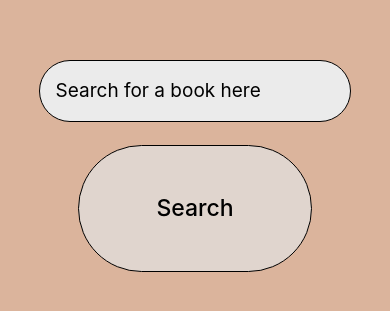
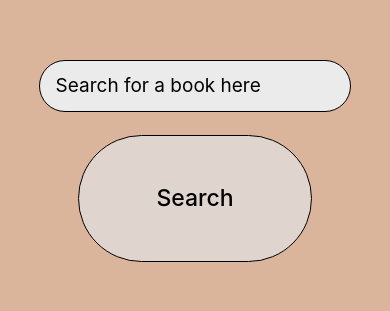
Before and after one commit to fahim-tazz/Sub-5-Second-Attention-Span-Gang, a React Native app: screen /Search in a window 390 px wide. Shown: the part 135-446 px from the top of the page. Built offline with nearby package versions, Linux system fonts and the light colour scheme.

Commit message:
Added Statefulness to Search.

```diff
--- a/pages/SearchPage.js
+++ b/pages/SearchPage.js
@@ -1,15 +1,25 @@
-import React from "react";
+import React, {useState} from "react";
 import {View, Text, StyleSheet, TextInput, useWindowDimensions} from "react-native";
 import {LargeButton} from "../components/LargeButton";
 
 const SearchPage = () => {
     // const styles = makestyle(useWindowDimensions().fontScale)
+    const [searchTerm, setSearchTerm] = useState();
+
+    const searchHandler = (query) => {
+        setSearchTerm(query);
+    }
     return (
         <View style = {styles.mainContainer}>
             <TextInput  style = {[styles.searchBar, styles.inputText]}
                         placeholder = {"Search for a book here"}
+                        onChangeText = {searchHandler}
             />
-            <LargeButton buttonName = {"Search"} onPress = {() => console.log("Searched")}/>
+            <LargeButton
+                        buttonName = {"Search"}
+                        onPress = {() => console.log(searchTerm)} //Pass to Google Books API
+                        style = {styles.searchButton}
+                    />
         </View>
     )
 }
@@ -18,11 +28,12 @@ const styles = StyleSheet.create({
     mainContainer: {
         alignItems: "center",
         backgroundColor: "#dbb49c",
+        flexDirection: "column",
         flex: 1
     },
     searchBar: {
         backgroundColor: "#ebebeb",
-        flex: 0.12,
+        flex: 0.1,
         width: "80%",
         borderWidth: 1.5,
         paddingLeft: "4%",
@@ -32,6 +43,9 @@ const styles = StyleSheet.create({
     },
     inputText: {
         fontSize: 19
+    },
+    searchButton: {
+        flex: 0.07,
     }
 });
 
```
